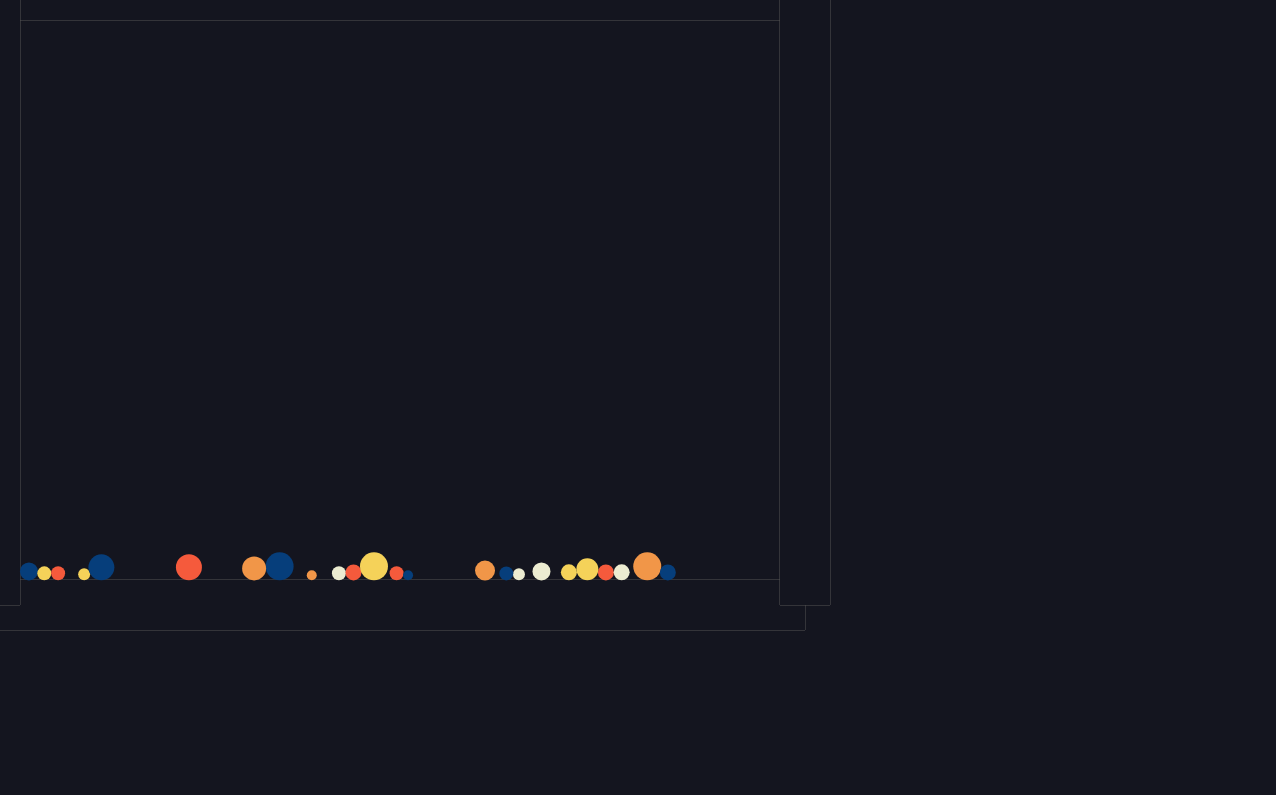
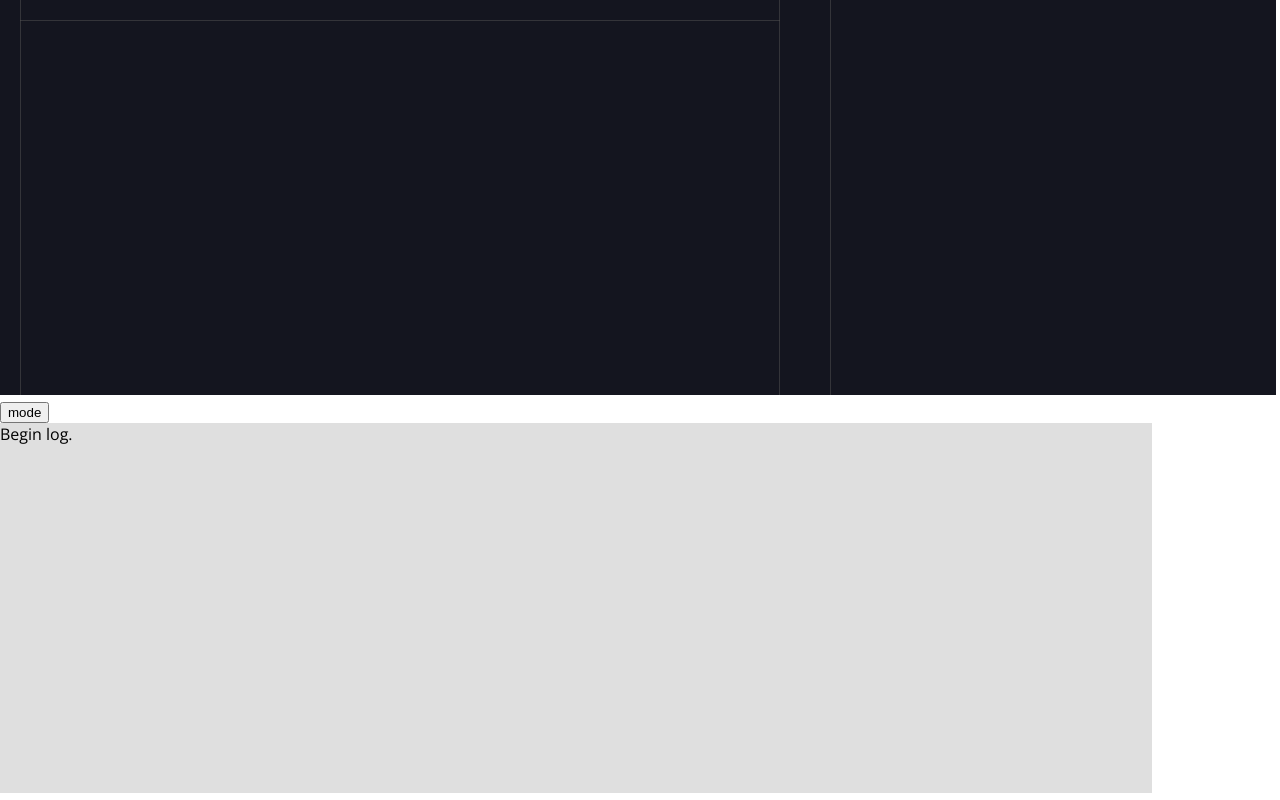
Before and after one commit to jdhenckel/physics1, a website built with webpack: page src/index.html in a window 1280 px wide. Built offline with nearby package versions, Linux system fonts and the light colour scheme.

Commit message:
add button

```diff
--- a/package.json
+++ b/package.json
@@ -25,10 +25,6 @@
         "@types/webpack-env": "*",
         "ajv": "*",
         "copy-webpack-plugin": "*",
-        "css-loader": "*",
-        "node-sass": "*",
-        "sass-loader": "*",
-        "style-loader": "*",
         "ts-loader": "*",
         "ts-node": "*",
         "typescript": "*",
--- a/src/common.scss
+++ /dev/null
@@ -1,3 +0,0 @@
-/*
-All the styles
-*/
--- a/src/index.html
+++ b/src/index.html
@@ -4,13 +4,46 @@
     <meta name="viewport" content="user-scalable=0" />
     <title>Physics1</title>
     <link href="https://fonts.googleapis.com/css?family=Open+Sans" rel="stylesheet" />
+<style>
+body {
+    font-family: 'Open Sans', Arial, Helvetica, sans-serif;
+    margin: 0;
+}
+
+canvas {
+    position: absolute;
+    top: 0;
+}
+
+.controls {
+    position: absolute;
+    top: 50vh;
+}
+
+#log {
+    height: calc(50vh - 30px);
+    width: 90vw;
+    overflow: auto;
+    background-color: #dfdfdf;
+}
+
+</style>
 </head>
-<body style="font-family: 'Open Sans', Arial, Helvetica, sans-serif; margin: 0">
-    <canvas id="physics"
+<body>
+    <div class="controls">
+        <button onclick="app.toggleMode(this)">mode</button>
+        <div id="log">Begin log.</div>
+    </div>
+    <canvas id="physics"></canvas>
+    <script src="bundle.js"></script>
+
+    <!--
+
     onmousemove="app.onMouseMove(event)"
     onclick="app.onClick(event)"
     onmousedown="app.onMouseDown(event)"
-    ></canvas>
-    <script src="bundle.js"></script>
+
+
+    -->
 </body>
 </html>
--- a/src/main.ts
+++ b/src/main.ts
@@ -1,6 +1,6 @@
 import axios from 'axios';
 import { Utils } from './utils';
-import { Manager, Pinch, Rotate } from 'hammerjs';
+import { Manager, Pinch, Rotate, Tap, Press } from 'hammerjs';
 import { Engine, World, Render, Body, Bodies, Runner, Constraint, Composites, MouseConstraint } from 'matter-js';
 
 
@@ -21,25 +21,34 @@ export class MainApp {
     }
 
     setupControl() {
-        var myElement = document.getElementById('physics');
-
-        var mc = new Manager(myElement);
+        var log = document.getElementById('log');
+        var mc = new Manager(log); //document.getElementById('physics'));
 
         // create a pinch and rotate recognizer
         // these require 2 pointers
         var pinch = new Pinch();
         var rotate = new Rotate();
+        var tap = new Tap();
+        var press = new Press();
 
         // we want to detect both the same time
         pinch.recognizeWith(rotate);
 
         // add to the Manager
-        mc.add([pinch, rotate]);
+        mc.add([pinch, rotate, tap, press]);
 
+      //  mc.get('pan').set({ direction: Hammer.DIRECTION_ALL });
 
-        mc.on("pinch rotate", function(ev) {
-            console.log(ev.type);
+        // listen to events...
+        mc.on('pinch rotate panleft panright panup pandown tap press', (ev: any) => {
+            //console.log('Hammer',ev.type);
+            log.innerHTML += '<br>type = ' + ev.type + ' ' + ev.distance + ' ' + ev.angle;
         });
+    }
+
+    toggleMode(e:HTMLButtonElement) {
+        var log = document.getElementById('log');
+        log.innerHTML = '';
     }
 
     setupEngine() {
@@ -52,8 +61,7 @@ export class MainApp {
         this.world = this.engine.world;
 
         //add a mouse-controlled constraint
-        var mouseConstraint = MouseConstraint.create(this.engine);
-        World.add(this.world, mouseConstraint);
+        //var mouseConstraint = MouseConstraint.create(this.engine);        World.add(this.world, mouseConstraint);
 
         // create a load of circle bodies
         var stack = Composites.stack(250, 5, 12, 2, 0, 0, (x: number, y: number, column: number, row: number) => {
@@ -101,7 +109,7 @@ export class MainApp {
 
     setCanvasSize() {
         this.canvas.width = window.innerWidth - 4;
-        this.canvas.height = window.innerHeight - 5;
+        this.canvas.height = window.innerHeight / 2 - 5;
     }
 
     onMouseDown(e:MouseEvent) {
@@ -111,8 +119,8 @@ export class MainApp {
         if (e.buttons > 0)
         console.log('drag ',e.buttons);
     }
-    onClick(e:MouseEvent) {
-        console.log('click ',e);
+    onMouseUp(e:MouseEvent) {
+        console.log('mouse up ',e);
     }
 }
 
```
